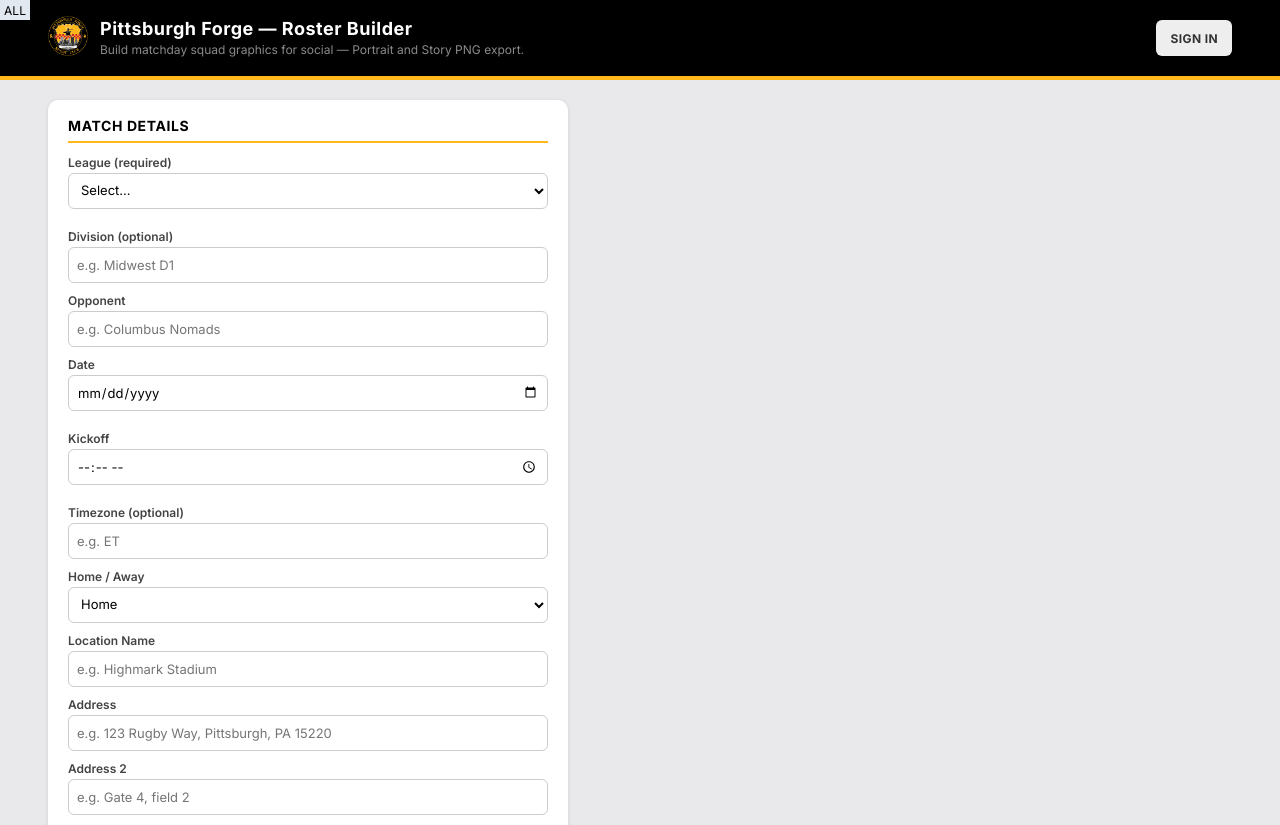
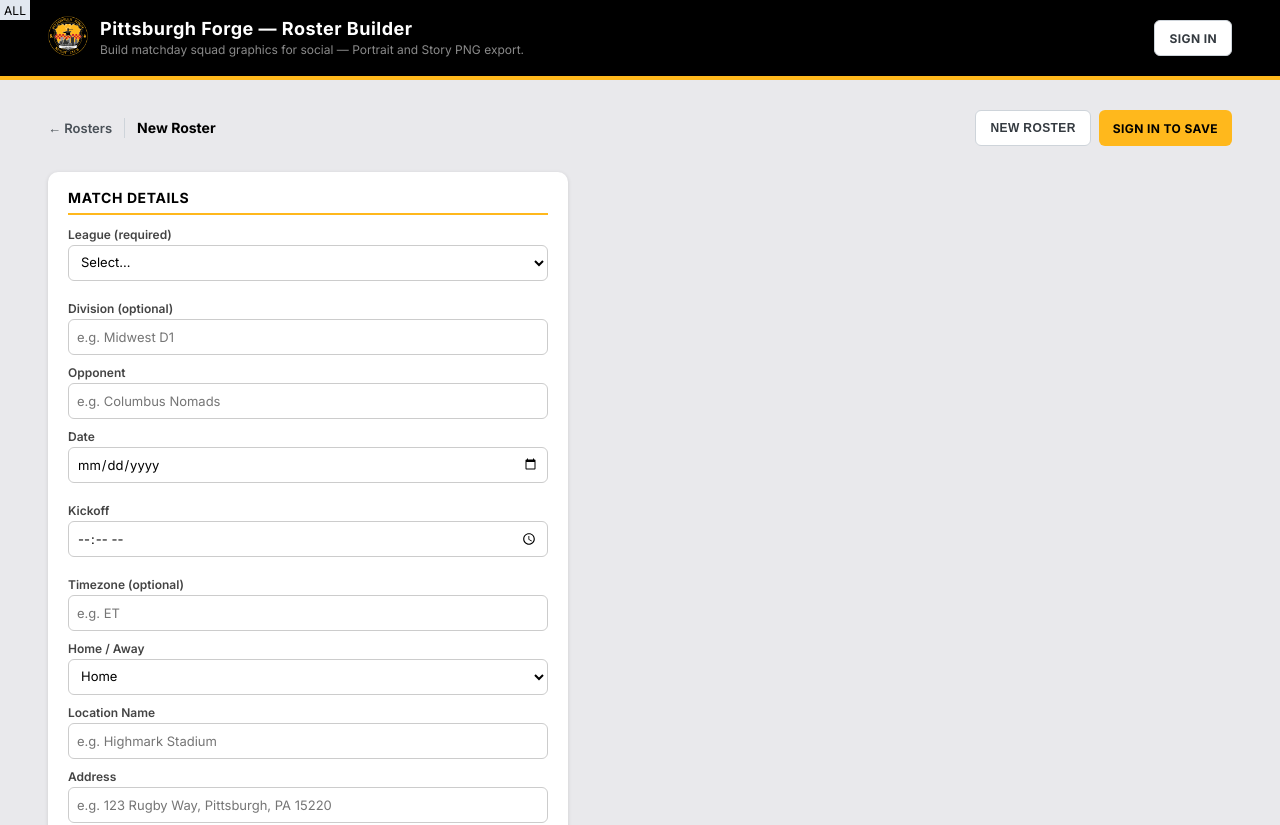
Before and after one commit to Chapster87/pghrugby-rosters, a Next.js app: page /roster/new/ in a window 1280 px wide. Shown: the top 825 px of the page. Built offline with nearby package versions, Linux system fonts and the light colour scheme; no server answers; the database is empty; a web font is replaced by a local one.

Commit message:
Align New/Save actions in the top document strip
Create and edit surfaces share a top-right New Roster + Save strip. Delete and Duplicate move into the edit page context menu. Secondary buttons use a white fill and border so they read on the grey page chrome.

```diff
--- a/src/app/roster/[id]/_components/roster-shell/style.module.css
+++ b/src/app/roster/[id]/_components/roster-shell/style.module.css
@@ -29,7 +29,33 @@
 .stripRight {
   display: flex;
   flex-wrap: wrap;
+  align-items: center;
   gap: 8px;
+}
+
+.menuButton {
+  display: inline-flex;
+  align-items: center;
+  justify-content: center;
+  width: 32px;
+  height: 32px;
+  padding: 0;
+  border: 1px solid var(--color-grey-400);
+  border-radius: 6px;
+  background: var(--color-white);
+  color: var(--color-grey-700);
+  cursor: pointer;
+
+  &:hover:not(:disabled) {
+    border-color: var(--color-grey-600);
+    color: var(--color-black);
+    background: var(--color-grey-100);
+  }
+
+  &:disabled {
+    opacity: 0.5;
+    cursor: not-allowed;
+  }
 }
 
 .backLink {
@@ -98,40 +124,8 @@
   animation: var(--animate-pulse);
 }
 
-/* Danger action in the editor actions row (mirrors Button chrome). */
-.deleteButton {
-  display: inline-flex;
-  align-items: center;
-  justify-content: center;
-  gap: 8px;
-  font-weight: 700;
-  border: none;
-  border-radius: 6px;
-  cursor: pointer;
-  padding: 8px 14px;
-  font-size: 12px;
-  text-transform: uppercase;
-  letter-spacing: 0.4px;
-  background-color: var(--color-danger);
-  color: var(--color-white);
-
-  &:hover {
-    background-color: color-mix(
-      in srgb,
-      var(--color-danger) 82%,
-      var(--color-black)
-    );
-  }
-
-  &:disabled {
-    opacity: 0.5;
-    cursor: not-allowed;
-  }
-}
-
 .saveError {
   margin: 0;
-  flex-basis: 100%;
   font-size: 13px;
   color: var(--color-danger);
 }
--- a/src/app/roster/_components/roster-editor/index.tsx
+++ b/src/app/roster/_components/roster-editor/index.tsx
@@ -1,6 +1,4 @@
 "use client"
-
-import type { ReactNode } from "react"
 
 import type { UseBuilderStateResult } from "../../new/hooks/use-builder-state"
 import MatchDetailsPanel from "../../new/_components/match-details"
@@ -15,16 +13,15 @@ import s from "./style.module.css"
 
 type RosterEditorProps = {
   builder: UseBuilderStateResult
-  /** Extra controls rendered under the panels (Save/Delete/League…). */
-  actions?: ReactNode
 }
 
 /**
  * Composed Mk.1 editor: controls column (Match Details, Player Library,
  * Roster Slots, Sponsors) + live Post/Story preview. Shared by the create
  * surface (`/roster/new/`) and the edit surface (`/roster/<uuid>/`).
+ * Primary Save / New / menu actions live in each shell's top document strip.
  */
-export default function RosterEditor({ builder, actions }: RosterEditorProps) {
+export default function RosterEditor({ builder }: RosterEditorProps) {
   return (
     <div className={s.shell} data-ready={builder.isReady}>
       <div className={s.controls}>
@@ -72,8 +69,6 @@ export default function RosterEditor({ builder, actions }: RosterEditorProps) {
           onUseDefault={builder.useDefaultBackground}
           onSaveDefault={builder.saveDefaultBackground}
         />
-
-        {actions ? <div className={s.actions}>{actions}</div> : null}
       </div>
 
       <div className={s.preview}>
--- a/src/app/roster/_components/roster-editor/style.module.css
+++ b/src/app/roster/_components/roster-editor/style.module.css
@@ -29,11 +29,3 @@
   flex: 1 1 460px;
   min-width: 0;
 }
-
-.actions {
-  display: flex;
-  flex-wrap: wrap;
-  align-items: center;
-  gap: 10px;
-  padding-top: 18px;
-}
--- a/src/app/roster/new/_components/builder-shell/index.tsx
+++ b/src/app/roster/new/_components/builder-shell/index.tsx
@@ -17,6 +17,8 @@ import s from "./styles.module.css"
  * Composed Matchday Squad builder shell for `/roster/new/` — the create
  * surface. Local autosave scratch until the first cloud Save, which inserts a
  * `roster_drafts` row and moves the Operator to `/roster/<uuid>/`.
+ *
+ * Document strip mirrors the edit surface: primary Save (and clear) live top-right.
  */
 export default function BuilderShell() {
   const { user } = useAuth()
@@ -26,9 +28,9 @@ export default function BuilderShell() {
   const [saving, setSaving] = useState(false)
   const [saveError, setSaveError] = useState<string | null>(null)
 
-  function handleClearDraft() {
+  function handleNewRoster() {
     const confirmed = window.confirm(
-      "Clear all names and match details for a new week? Your logo and photo library are kept."
+      "Start a new Roster? Match details and squad names will be cleared. Your logo and photo library are kept."
     )
     if (!confirmed) return
     builder.clearDraft()
@@ -67,14 +69,28 @@ export default function BuilderShell() {
   }
 
   return (
-    <RosterEditor
-      builder={builder}
-      actions={
-        <>
+    <div className={s.page}>
+      <div className={s.strip}>
+        <div className={s.stripLeft}>
+          <Link href="/" className={s.backLink}>
+            ← Rosters
+          </Link>
+          <span className={s.divider} aria-hidden="true" />
+          <h2 className={s.rosterTitle}>New Roster</h2>
+        </div>
+        <div className={s.stripRight}>
+          <Button
+            type="button"
+            variant="secondary"
+            size="small"
+            onClick={handleNewRoster}
+          >
+            New Roster
+          </Button>
           {user ? (
             <Button
               type="button"
-              variant="primary"
+              size="small"
               onClick={handleSave}
               disabled={!builder.draft.league || saving}
               isLoading={saving}
@@ -82,22 +98,24 @@ export default function BuilderShell() {
               {saving ? "Saving…" : "Save"}
             </Button>
           ) : (
-            <Link href="/sign-in/?returnTo=/roster/new/" buttonStyle>
+            <Link
+              href="/sign-in/?returnTo=/roster/new/"
+              buttonStyle
+              size="small"
+            >
               Sign in to save
             </Link>
           )}
+        </div>
+      </div>
 
-          <Button variant="secondary" type="button" onClick={handleClearDraft}>
-            New Week (clear roster)
-          </Button>
+      {saveError ? (
+        <p className={s.saveError} role="alert">
+          {saveError}
+        </p>
+      ) : null}
 
-          {saveError ? (
-            <p className={s.saveError} role="alert">
-              {saveError}
-            </p>
-          ) : null}
-        </>
-      }
-    />
+      <RosterEditor builder={builder} />
+    </div>
   )
 }
--- a/src/app/roster/new/_components/builder-shell/styles.module.css
+++ b/src/app/roster/new/_components/builder-shell/styles.module.css
@@ -1,6 +1,64 @@
+.page {
+  display: flex;
+  flex-direction: column;
+  gap: 16px;
+}
+
+/* Document strip: ← Rosters · title · Clear week / Save (mirrors edit surface). */
+.strip {
+  display: flex;
+  flex-wrap: wrap;
+  align-items: center;
+  justify-content: space-between;
+  gap: 12px;
+  padding: 10px 0;
+}
+
+.stripLeft {
+  display: flex;
+  flex-wrap: wrap;
+  align-items: center;
+  gap: 10px 12px;
+  min-width: 0;
+  flex: 1 1 240px;
+}
+
+.stripRight {
+  display: flex;
+  flex-wrap: wrap;
+  align-items: center;
+  gap: 8px;
+}
+
+.backLink {
+  font-size: 13px;
+  font-weight: 600;
+  color: var(--color-grey-700);
+  text-decoration: none;
+  white-space: nowrap;
+
+  &:hover {
+    color: var(--color-black);
+    text-decoration: underline;
+  }
+}
+
+.divider {
+  width: 1px;
+  height: 20px;
+  background: var(--color-grey-400);
+}
+
+.rosterTitle {
+  margin: 0;
+  font-size: 14px;
+  font-weight: 700;
+  color: var(--color-black);
+  line-height: 1.3;
+}
+
 .saveError {
   margin: 0;
-  flex-basis: 100%;
   font-size: 13px;
   color: var(--color-danger);
 }
--- a/src/components/button/styles.module.css
+++ b/src/components/button/styles.module.css
@@ -46,13 +46,15 @@
   }
 }
 
-/* HTML .btn-ghost: light fill, dark type */
+/* Ghost on the grey page chrome: white fill + border so it doesn't blend into --background */
 .secondary {
-  background-color: #eee;
-  color: #333;
+  background-color: var(--color-white);
+  color: var(--color-grey-800);
+  border: 1px solid var(--color-grey-400);
 
   &:hover {
-    background-color: #e2e2e2;
+    background-color: var(--color-grey-100);
+    border-color: var(--color-grey-600);
     color: var(--color-black);
   }
 }
```
Also changed, not shown: src/app/roster/[id]/_components/roster-shell/index.tsx (+72 -28 lines).
